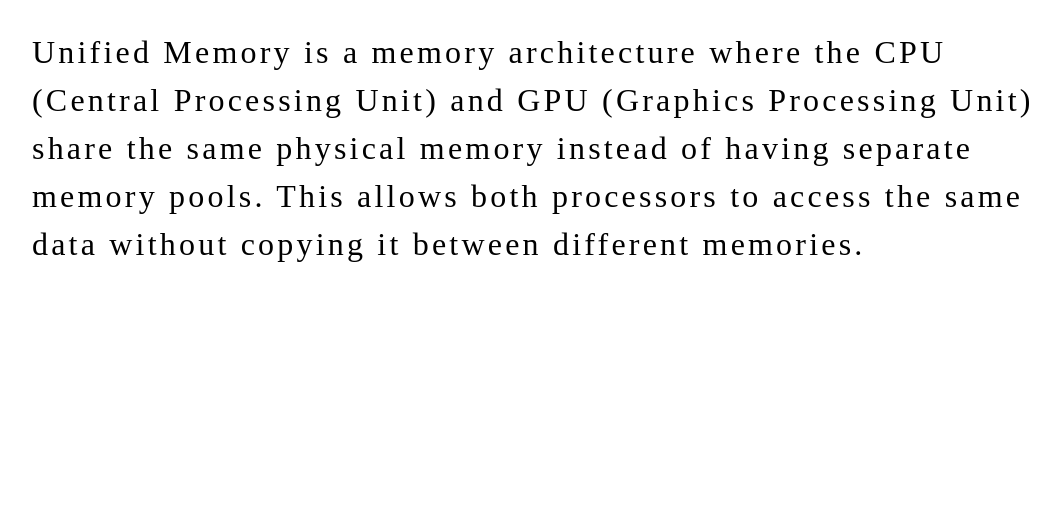
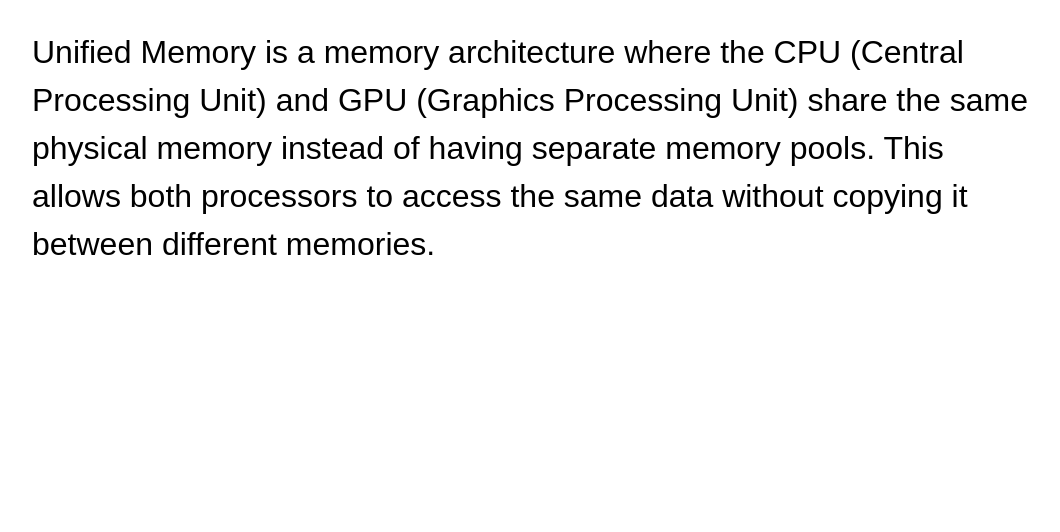
Before and after one commit to shreyankumar29-stack/HTML5-CSS-JS, a plain HTML site: page CSS/06_LESSON/index.html in a window 1280 px wide. Shown: the part 268-800 px from the top of the page, without its empty margins (104-1164 px from the left). Drawn offline with Linux system fonts and the light colour scheme.

Commit message:
Initial Commits

```diff
--- a/CSS/06_LESSON/css/style.css
+++ b/CSS/06_LESSON/css/style.css
@@ -3,7 +3,13 @@
 body {
     padding: 10%;
     font-size: 2rem;
-
+    /* font-family: sans-serif; */
+    /* font-family: monospace; */
+    /* font-family: cursive; */
+    /* font-family: fantasy; */
+    /* font-family:'Courier New', Courier, monospace */
+    font-family: Arial, Helvetica, sans-serif
+    /* font-family: 'Times New Roman', Times, serif */
 }
 
 /* input,
@@ -23,6 +29,11 @@ p{
    /* text-align:justify; */
    /* text-align: right; */
    /* text-indent: 2em; */
+   /* letter-spacing: 0.1em; */
+   /* word-spacing: 0.5em; */
    line-height: 1.5;
-   letter-spacing: 0.1em;
+   /* font-weight: bolder; */
+   /* font-style: italic; */
+   /* font-style: oblique; */
+
 }
```
